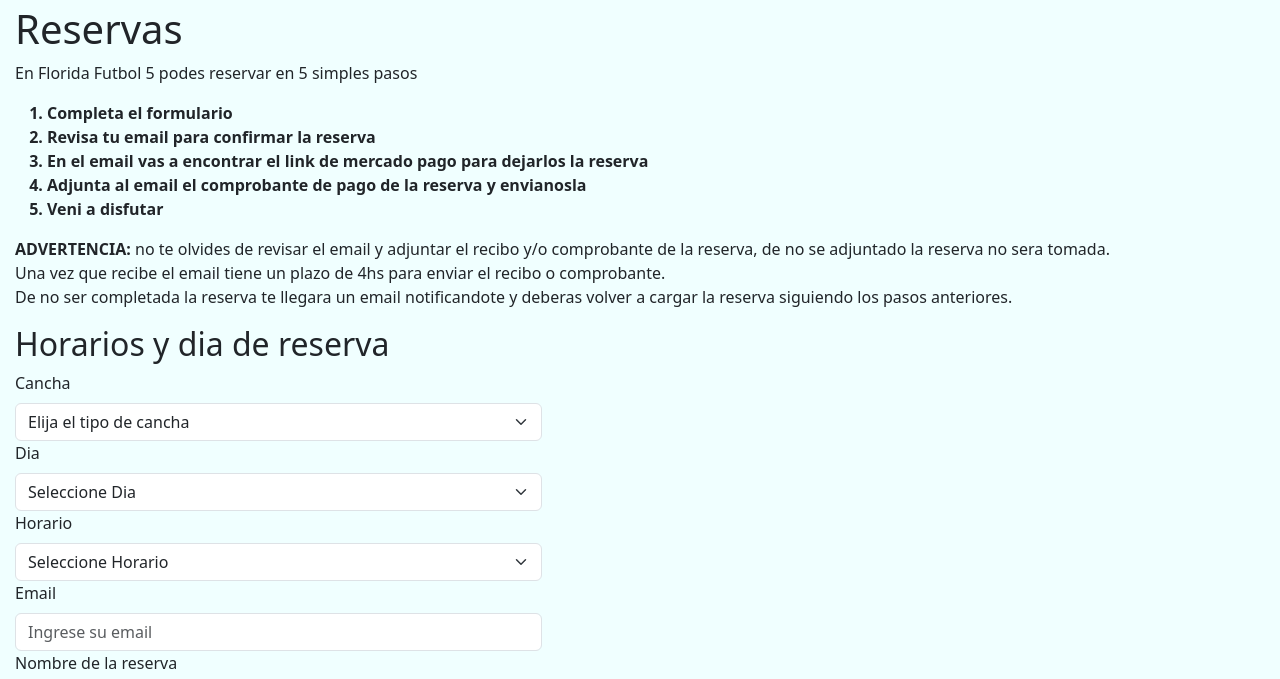
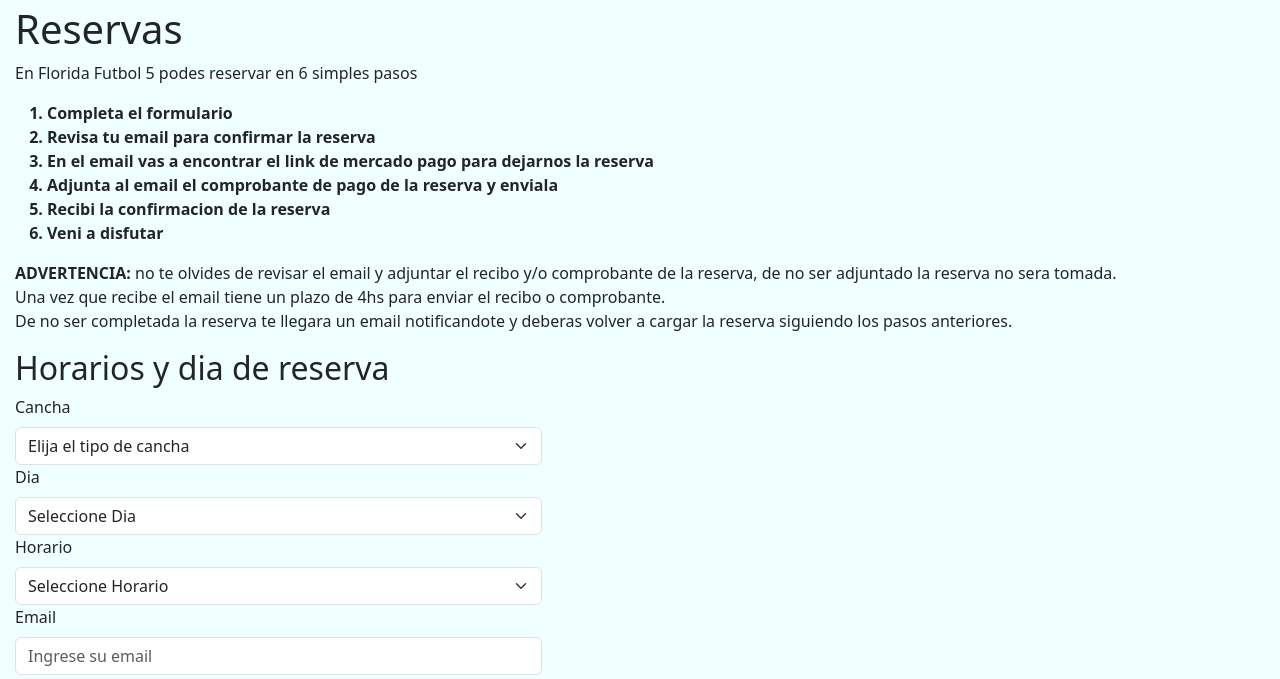
Before and after one commit to ToMartinho/2daPREENTREGAMARTINHO, a plain HTML site: page reservas.html in a window 1280 px wide. Shown: the part 101-780 px from the top of the page. Drawn offline with nearby package versions, Linux system fonts and the light colour scheme.

Commit message:
se arreglan redacciones en plantilas

```diff
--- a/reservas.html
+++ b/reservas.html
@@ -48,16 +48,17 @@
     <!-- FIN NAV BAR -->
     <div class="separacion">
         <h1> Reservas </h1>
-        <p>En Florida Futbol 5 podes reservar en 5 simples pasos</p>
+        <p>En Florida Futbol 5 podes reservar en 6 simples pasos</p>
         <ol>
             <li>Completa el formulario</li>
             <li>Revisa tu email para confirmar la reserva</li>
-            <li>En el email vas a encontrar el link de mercado pago para dejarlos la reserva</li>
-            <li>Adjunta al email el comprobante de pago de la reserva y envianosla</li>
+            <li>En el email vas a encontrar el link de mercado pago para dejarnos la reserva</li>
+            <li>Adjunta al email el comprobante de pago de la reserva y enviala</li>
+            <li>Recibi la confirmacion de la reserva</li>
             <li>Veni a disfutar</li>
         </ol>
         <p><strong>ADVERTENCIA:</strong> no te olvides de revisar el email y adjuntar el recibo y/o comprobante de la reserva,
-            de no se adjuntado la reserva no sera tomada.
+            de no ser adjuntado la reserva no sera tomada.
             <br>
             Una vez que recibe el email tiene un plazo de 4hs para enviar el recibo o comprobante.
             <br>
```
